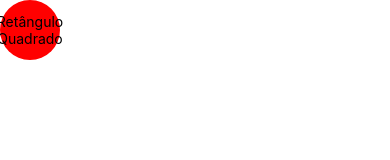
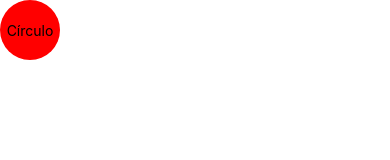
Before and after one commit to devbran-git/test, a React Native app: screen / in a window 390 px wide. Shown: the top 160 px of the page. Built offline with nearby package versions, Linux system fonts and the light colour scheme.

Commit message:
test pass

```diff
--- a/src/components/ball/ball.tsx
+++ b/src/components/ball/ball.tsx
@@ -12,8 +12,7 @@ const Ball = () => {
         borderRadius: 30,
         backgroundColor: '#f00',
       }}>
-      <Text>Retângulo</Text>
-      <Text>Quadrado</Text>
+      <Text>Círculo</Text>
     </View>
   );
 };
```
